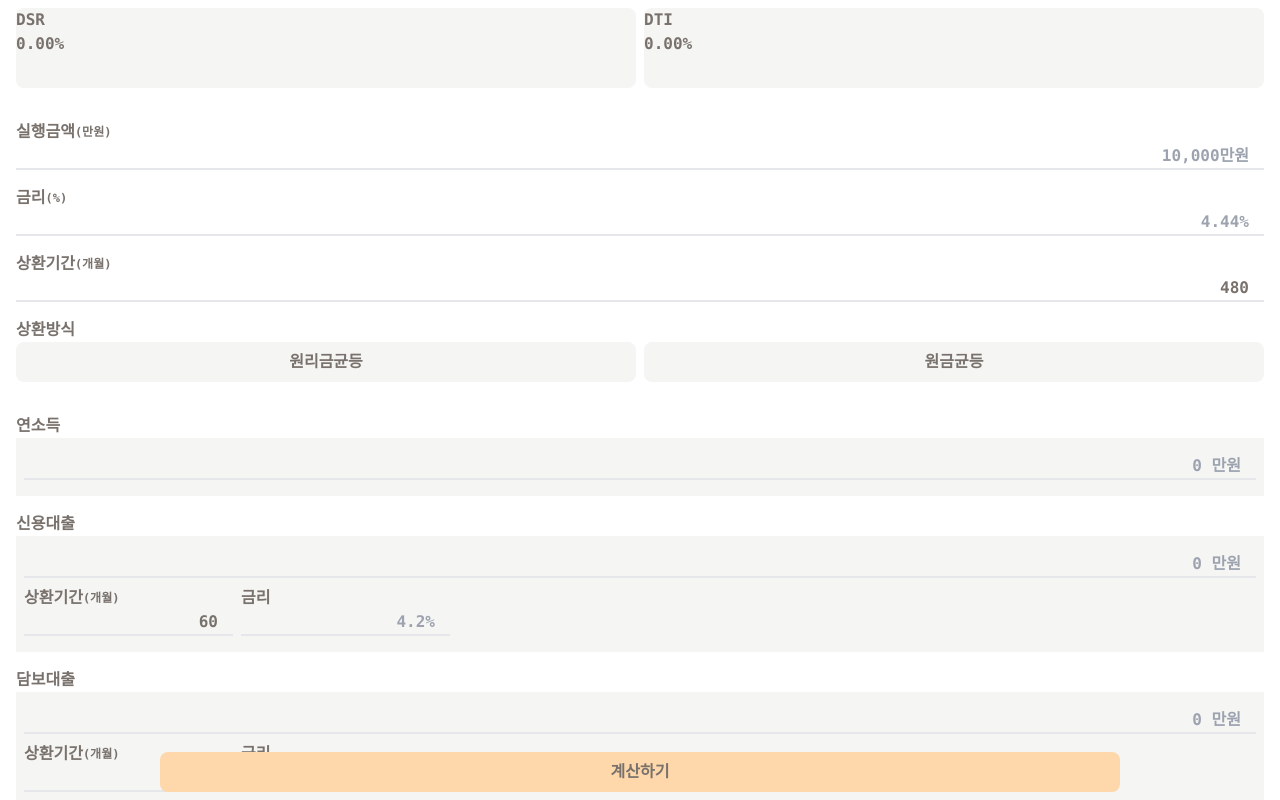
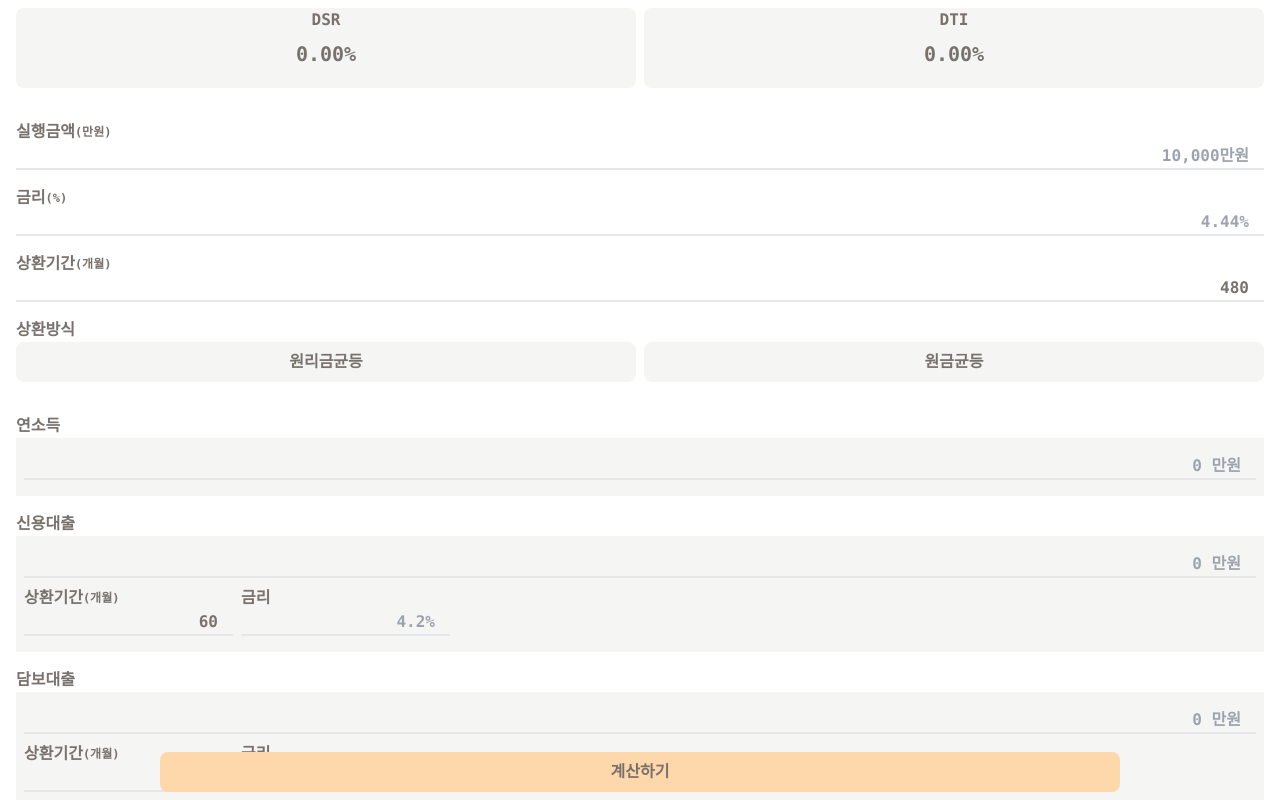
Before and after one commit to Yoonho5034/want-mortgage, a Next.js app: page /dsr in a window 1280 px wide. Shown: the top 800 px of the page. Built offline with nearby package versions, Linux system fonts and the light colour scheme.

Commit message:
fix: dsr 폰트

```diff
--- a/app/dsr/page.js
+++ b/app/dsr/page.js
@@ -307,15 +307,15 @@ const page = () => {
     <div className="px-4 py-2 font-mono font-bold text-stone-500">
       {/* dsr / dti */}
       <div className="flex justify-around gap-2">
-        <div className="w-1/2 h-20 bg-stone-100 rounded-lg">
+        <div className="w-1/2 h-20 bg-stone-100 rounded-lg text-center">
           <p>DSR</p>
-          <p>{(Number(result) * 100)?.toFixed(2)}%</p>
+          <p className="text-xl pt-2">{(Number(result) * 100)?.toFixed(2)}%</p>
         </div>
-        <div className="w-1/2 h-20 bg-stone-100 rounded-lg">
+        <div className="w-1/2 h-20 bg-stone-100 rounded-lg text-center">
           <p>DTI</p>
-          {/* const dtiCalc = ( */}
-          {/* dtiResult */}
-          <p>{(Number(dtiResult) * 100)?.toFixed(2)}%</p>
+          <p className="text-xl pt-2">
+            {(Number(dtiResult) * 100)?.toFixed(2)}%
+          </p>
         </div>
       </div>
       {/* 담보대출 조건 */}
```
